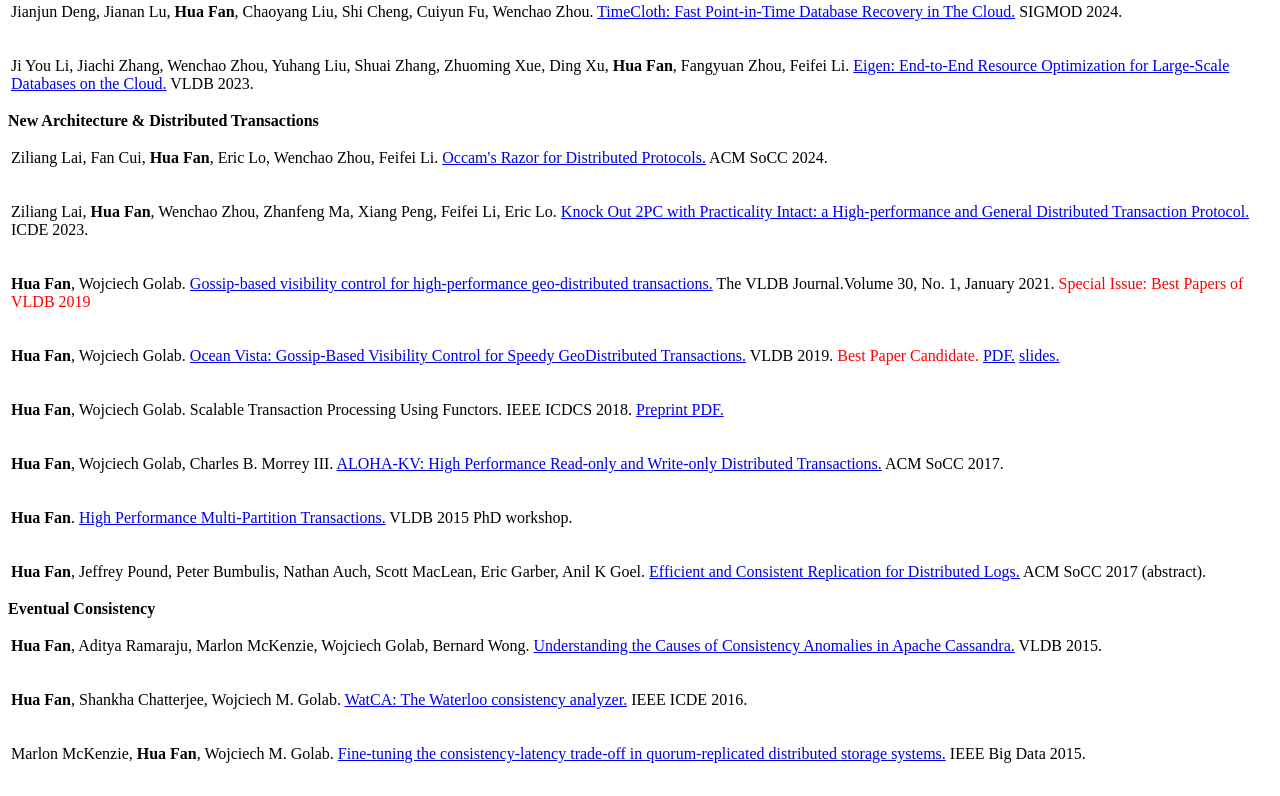
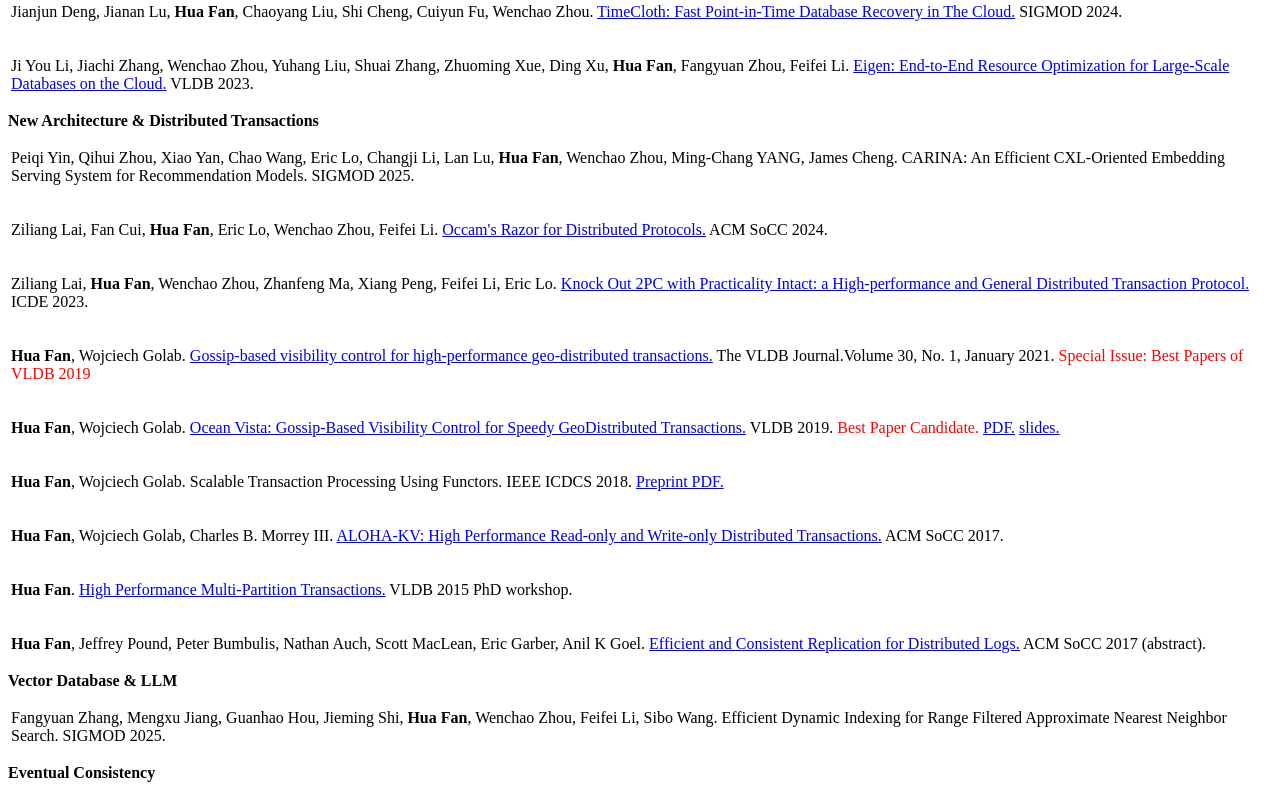
Before and after one commit to vanwaals/vanwaals.github.io, a plain HTML site: page index.html in a window 1280 px wide. Shown: the part 692-1488 px from the top of the page. Drawn offline with Linux system fonts and the light colour scheme.

Commit message:
sigmod25

```diff
--- a/index.html
+++ b/index.html
@@ -166,7 +166,6 @@ URL:  <del>https://ece.uwaterloo.ca/~h27fan/</del> &#8594;  <ins>https://vanwaal
   <table border="0">
     <tbody>
       <strong> Large-scale Data Management </strong>
-
       <tr>
         <td>
           <p class="STYLE1">
@@ -208,6 +207,14 @@ URL:  <del>https://ece.uwaterloo.ca/~h27fan/</del> &#8594;  <ins>https://vanwaal
   <table border="0">
     <tbody>
       <strong> New Architecture & Distributed Transactions </strong>
+
+      <tr>
+        <td>
+          <p class="STYLE1">
+            Peiqi Yin, Qihui Zhou, Xiao Yan, Chao Wang, Eric Lo, Changji Li, Lan Lu, <b>Hua Fan</b>, Wenchao Zhou, Ming-Chang YANG, James Cheng. CARINA: An Efficient CXL-Oriented Embedding Serving System for Recommendation Models.</a> SIGMOD 2025.
+          </p>
+        </td>
+      </tr>
 
       <tr>
         <td>
@@ -277,6 +284,19 @@ URL:  <del>https://ece.uwaterloo.ca/~h27fan/</del> &#8594;  <ins>https://vanwaal
             <b>Hua Fan</b>, Jeffrey Pound, Peter Bumbulis, Nathan Auch, Scott MacLean, Eric Garber, Anil K Goel. <a
               href="https://dl.acm.org/citation.cfm?id=3132695&CFID=813821163&CFTOKEN=53762557"
               target="_blank">Efficient and Consistent Replication for Distributed Logs.</a> ACM SoCC 2017 (abstract).
+          </p>
+        </td>
+      </tr>
+    </tbody>
+  </table>
+
+  <table border="0">
+    <tbody>
+      <strong> Vector Database & LLM </strong>
+      <tr>
+        <td>
+          <p class="STYLE1">
+            Fangyuan Zhang, Mengxu Jiang, Guanhao Hou, Jieming Shi, <b>Hua Fan</b>, Wenchao Zhou, Feifei Li, Sibo Wang. Efficient Dynamic Indexing for Range Filtered Approximate Nearest Neighbor Search.</a> SIGMOD 2025.
           </p>
         </td>
       </tr>
```
